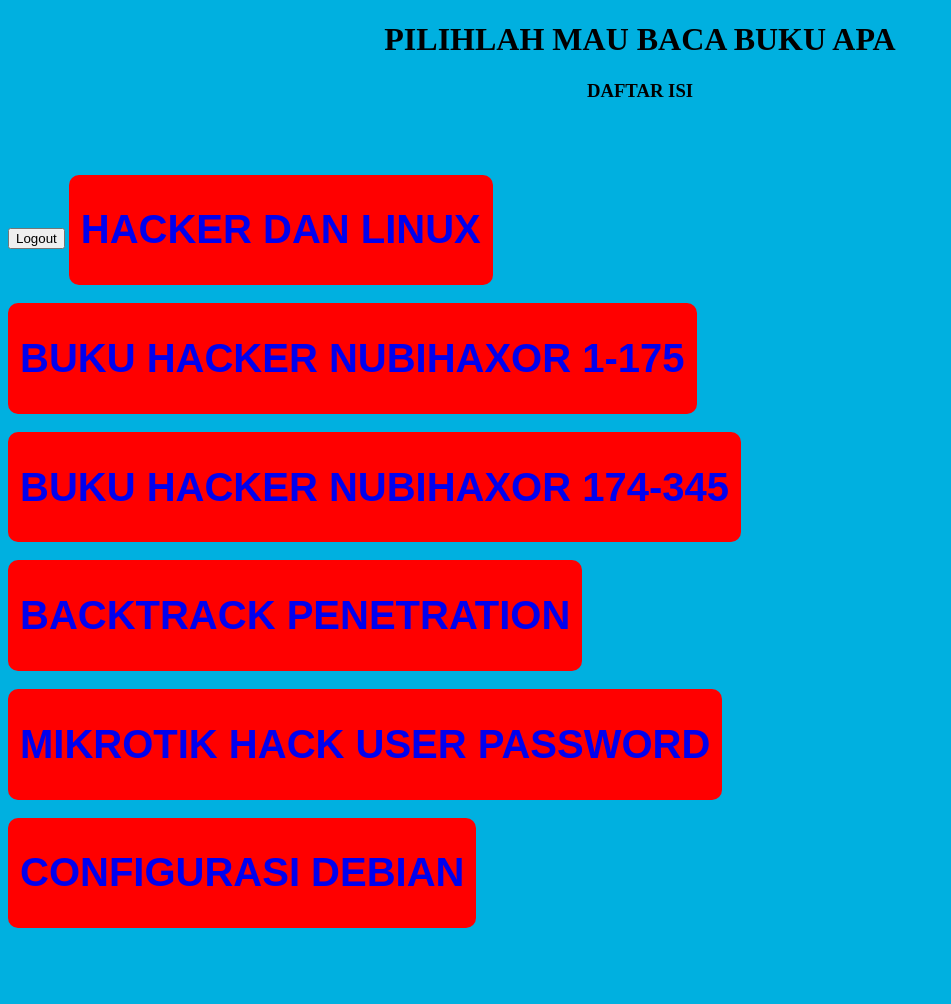
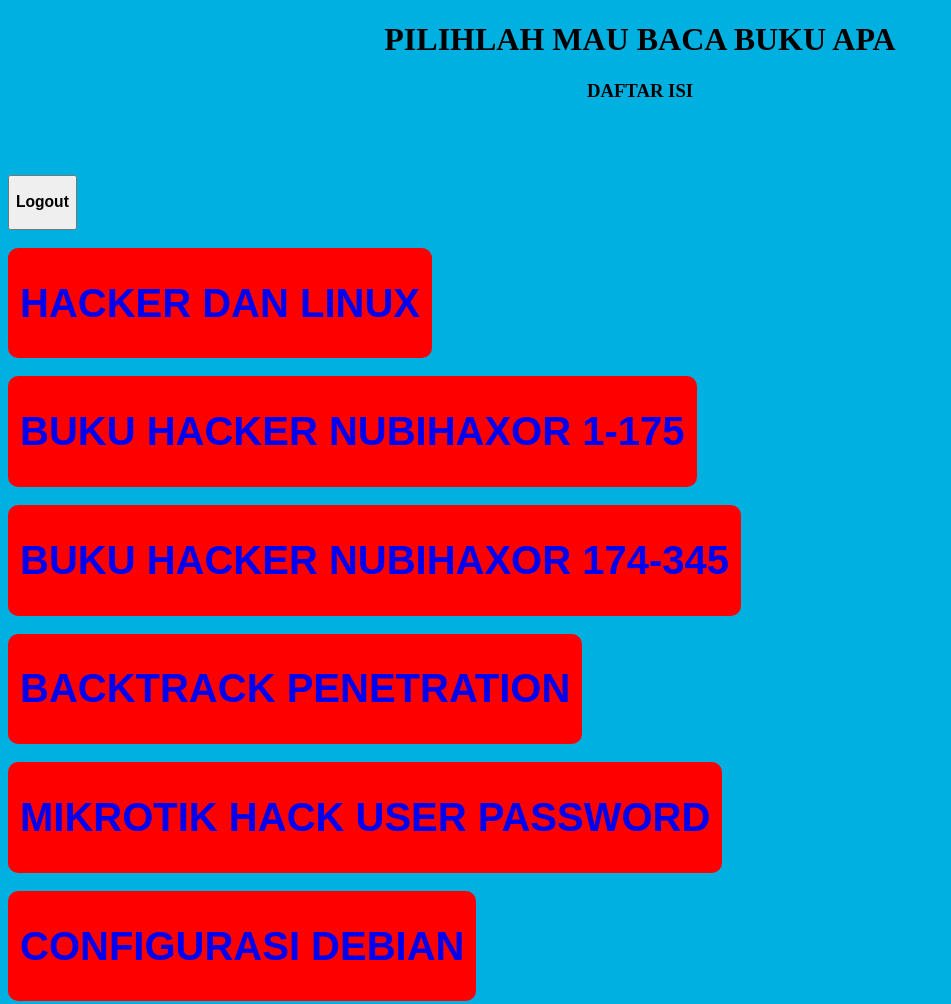
Before and after one commit to onistore/fakepanel, a plain HTML site: page home.html in a window 1280 px wide. Shown: the whole page, without its empty margins (0-951 px from the left). Before the commit the page ends 936 px from the top, so only its background shows below. Drawn offline with Linux system fonts and the light colour scheme; sample sign-in values are in the browser's storage.

Commit message:
Update home.html

```diff
--- a/home.html
+++ b/home.html
@@ -27,7 +27,8 @@
 <h1 align="center">PILIHLAH MAU BACA BUKU APA</h1>
 <h3 align="center">DAFTAR ISI</h3>
 <br><br><br>
-	<button onclick="logout()">Logout</button>
+<button onclick="logout()"><h3 bgcolor="green">Logout</h3></button>
+<br><br>
 <button class="btn-cta"><a href="Hacker dan Linux.pdf" align="center"><h1>HACKER DAN LINUX</h1></a></button><br><br>
 <button class="btn-cta"><a href="bukuhackerNubihaxor-1-175.pdf" align="center"><h1>BUKU HACKER NUBIHAXOR 1-175</h1></a></button><br><br>
 <button class="btn-cta"><a href="bukuhackerNubihaxor-174-345.pdf" align="center"><h1>BUKU HACKER NUBIHAXOR 174-345</h1></a></button><br><br>
```
